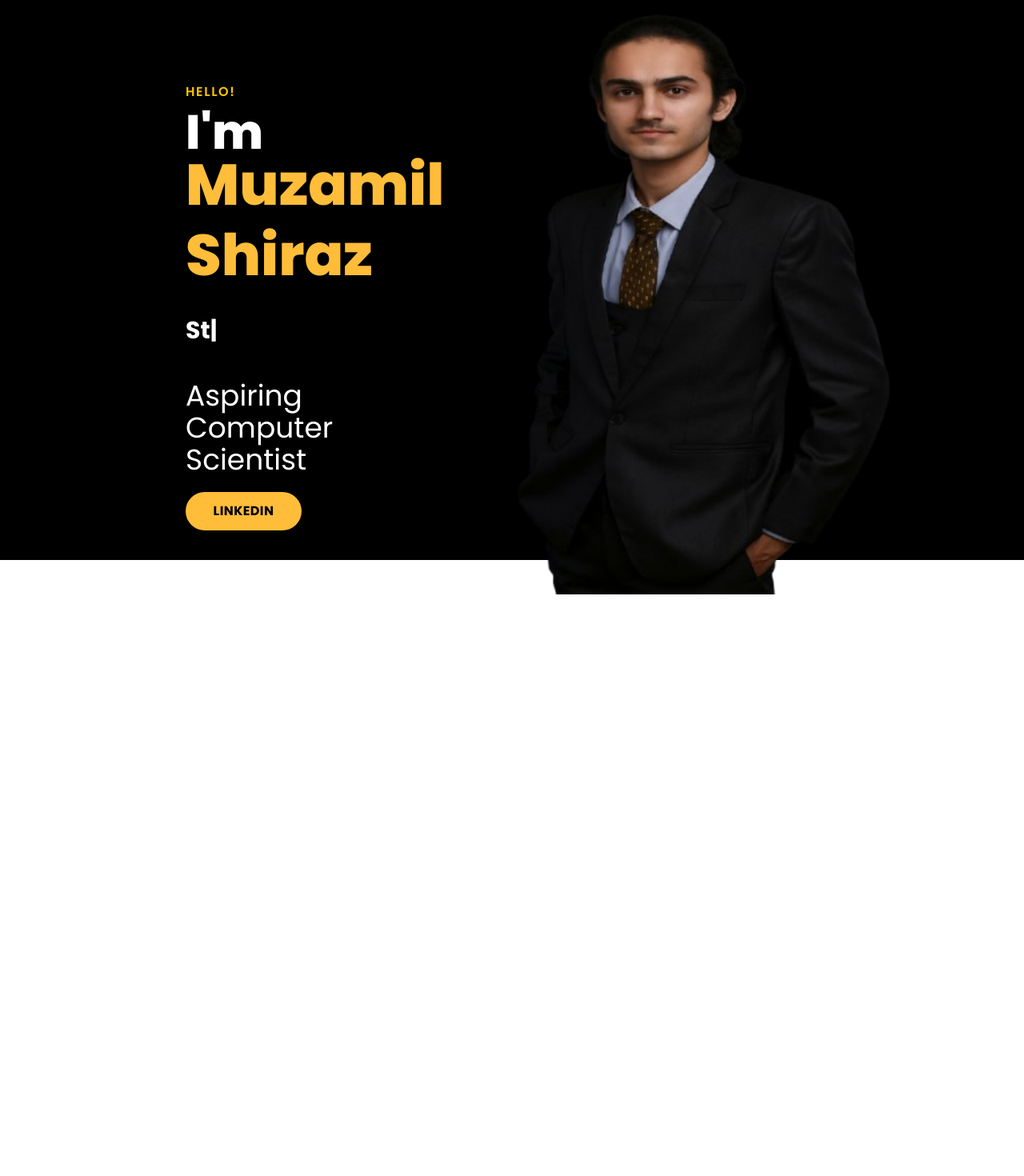
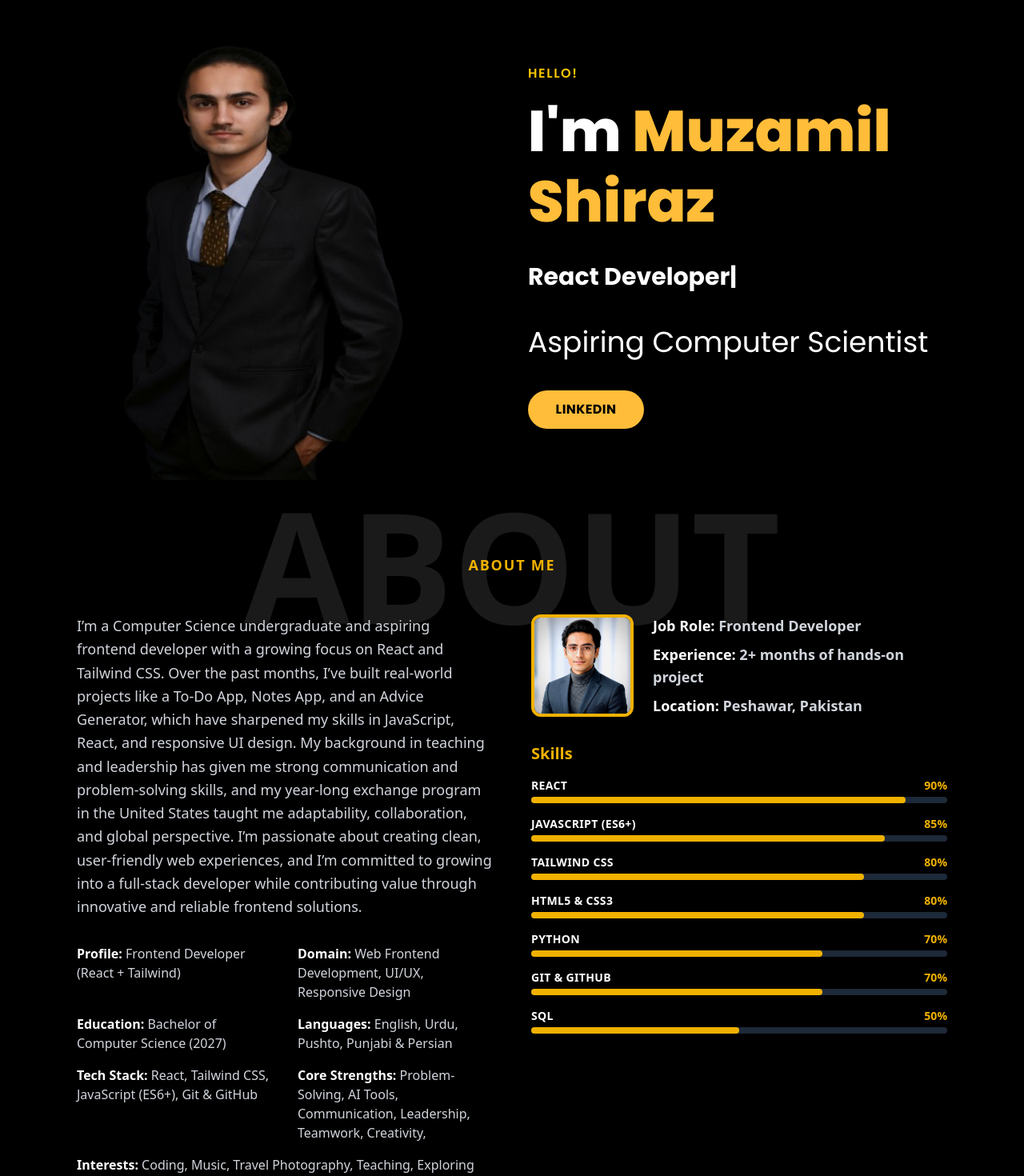
Before and after one commit to muz4miL/Portfolio-React-Tailwind, a React (Vite) app: page / in a window 1280 px wide. Shown: the part 100-1570 px from the top of the page at 80% size. Before the commit the page ends 800 px from the top, so only its background shows below. Built offline with nearby package versions, Linux system fonts and the light colour scheme.

Commit message:
Added Hero Section and updated info inside it

```diff
--- a/src/App.jsx
+++ b/src/App.jsx
@@ -1,6 +1,7 @@
 import Navbar from './Components/Navbar';
 import { useEffect, useState } from 'react';
 import Hero from './Components/Hero';
+import AboutMe from './Components/AboutMe';
 
 function App() {
   const [bgVisible, setBgVisible] = useState(false);
@@ -13,10 +14,11 @@ function App() {
 
   return (
     <div
-      className={`fixed inset-0 min-h-screen w-screen transition-colors duration-1000 ${bgVisible ? 'bg-black' : 'bg-transparent'}`}
+      className={`w-full-0 min-h-screen w-screen transition-colors duration-1000 ${bgVisible ? 'bg-black' : 'bg-transparent'}`}
     >
       <Navbar />
       <Hero />
+      <AboutMe />
       {/* Other sections */}
     </div>
   );
--- /dev/null
+++ b/src/Components/AboutMe.jsx
@@ -0,0 +1,133 @@
+import myImage from '../assets/myImage.png';
+
+const skills = [
+  { name: 'React', level: 90 },
+  { name: 'JavaScript (ES6+)', level: 85 },
+  { name: 'Tailwind CSS', level: 80 },
+  { name: 'HTML5 & CSS3', level: 80 },
+  { name: 'Python', level: 70 },
+  { name: 'Git & GitHub', level: 70 },
+  { name: 'SQL', level: 50 },
+];
+
+export default function AboutMe() {
+  return (
+    <section
+      id="about"
+      className="relative px-4 py-16 overflow-hidden text-white bg-black md:px-12 lg:px-24"
+    >
+      {/* Layered heading design */}
+      <div className="relative flex flex-col items-center justify-center mb-12">
+        {/* Watermark background text */}
+        <span className="pointer-events-none absolute top-1/2 left-1/2 z-0 w-full -translate-x-1/2 -translate-y-1/2 text-center text-6xl font-extrabold whitespace-nowrap text-white opacity-10 select-none sm:text-8xl md:text-[8rem] lg:text-[10rem] xl:text-[12rem]">
+          ABOUT
+        </span>
+        {/* Small heading above watermark */}
+        <span className="relative z-10 text-lg font-bold tracking-widest text-center text-yellow-500 uppercase">
+          About Me
+        </span>
+      </div>
+      {/* Responsive grid */}
+      <div className="relative z-10 grid items-start grid-cols-1 gap-12 lg:grid-cols-2">
+        {/* Left: About text & details */}
+        <div className="flex flex-col justify-center">
+          <p className="mb-8 text-lg leading-relaxed text-gray-300">
+            I’m a Computer Science undergraduate and aspiring frontend developer
+            with a growing focus on React and Tailwind CSS. Over the past
+            months, I’ve built real-world projects like a To-Do App, Notes App,
+            and an Advice Generator, which have sharpened my skills in
+            JavaScript, React, and responsive UI design. My background in
+            teaching and leadership has given me strong communication and
+            problem-solving skills, and my year-long exchange program in the
+            United States taught me adaptability, collaboration, and global
+            perspective. I’m passionate about creating clean, user-friendly web
+            experiences, and I’m committed to growing into a full-stack
+            developer while contributing value through innovative and reliable
+            frontend solutions.
+          </p>
+          <div className="grid grid-cols-1 text-gray-300 gap-x-8 gap-y-4 sm:grid-cols-2">
+            <p>
+              <span className="font-bold text-white">Profile:</span> Frontend
+              Developer (React + Tailwind)
+            </p>
+            <p>
+              <span className="font-bold text-white">Domain:</span> Web Frontend
+              Development, UI/UX, Responsive Design
+            </p>
+            <p>
+              <span className="font-bold text-white">Education:</span> Bachelor
+              of Computer Science (2027)
+            </p>
+            <p>
+              <span className="font-bold text-white">Languages:</span> English,
+              Urdu, Pushto, Punjabi & Persian
+            </p>
+            <p>
+              <span className="font-bold text-white">Tech Stack:</span> React,
+              Tailwind CSS, JavaScript (ES6+), Git & GitHub
+            </p>
+            <p>
+              <span className="font-bold text-white">Core Strengths:</span>{' '}
+              Problem-Solving, AI Tools, Communication, Leadership, Teamwork,
+              Creativity,
+            </p>
+            <p className="sm:col-span-2">
+              <span className="font-bold text-white">Interests:</span> Coding,
+              Music, Travel Photography, Teaching, Exploring Cultures
+            </p>
+          </div>
+        </div>
+        {/* Right: Profile card & skills */}
+        <div className="flex flex-col items-center gap-8 lg:items-start">
+          <div className="flex flex-row items-center w-full gap-6">
+            <img
+              src={myImage}
+              alt="Muzamil Shiraz"
+              className="object-cover w-32 h-32 border-4 border-yellow-500 shadow-lg rounded-xl"
+            />
+            <div className="flex flex-col gap-2">
+              <p className="text-lg font-semibold">
+                Job Role:{' '}
+                <span className="text-gray-300">Frontend Developer</span>
+              </p>
+              <p className="text-lg font-semibold">
+                Experience:{' '}
+                <span className="text-gray-300">
+                  2+ months of hands-on project
+                </span>
+              </p>
+              <p className="text-lg font-semibold">
+                Location:{' '}
+                <span className="text-gray-300">Peshawar, Pakistan</span>
+              </p>
+            </div>
+          </div>
+          {/* Skills */}
+          <div className="w-full">
+            <h3 className="mb-4 text-xl font-bold text-yellow-500">Skills</h3>
+            <div className="space-y-4">
+              {skills.map((skill, i) => (
+                <div key={i}>
+                  <div className="flex justify-between mb-1">
+                    <span className="text-sm font-semibold tracking-wide uppercase">
+                      {skill.name}
+                    </span>
+                    <span className="text-sm font-semibold text-yellow-500">
+                      {skill.level}%
+                    </span>
+                  </div>
+                  <div className="w-full h-2 bg-gray-800 rounded">
+                    <div
+                      className="h-2 bg-yellow-500 rounded"
+                      style={{ width: `${skill.level}%` }}
+                    ></div>
+                  </div>
+                </div>
+              ))}
+            </div>
+          </div>
+        </div>
+      </div>
+    </section>
+  );
+}
--- a/src/Components/Hero.jsx
+++ b/src/Components/Hero.jsx
@@ -1,8 +1,12 @@
 import myImage2 from '../assets/myImage2.png';
-
 import { useEffect, useState, useRef } from 'react';
 
-const words = ['Programmer', 'Teacher', 'Student'];
+const words = [
+  'Frontend Developer',
+  'React Developer',
+  'Programmer',
+  'Teacher',
+];
 
 const Hero = () => {
   // Typing animation
@@ -40,46 +44,78 @@ const Hero = () => {
   }, [displayedText, isDeleting, currentWord]);
 
   return (
-    <div className="relative flex flex-col lg:flex-row-reverse">
-      {/* Image: right for large, background for md/sm */}
-      <div className="absolute inset-0 z-0 h-[350px] w-full md:h-[400px] lg:static lg:mt-10 lg:mr-50 lg:h-[650px] lg:w-[600px]">
+    <>
+      {/* Large screens: inline image left, text right */}
+      <section className="hidden min-h-[600px] w-full flex-row items-center justify-center bg-black md:min-h-[680px] lg:flex xl:min-h-[80vh]">
+        <div className="mr-2 ml-8 flex h-[600px] flex-shrink-0 items-center justify-center">
           <img
             src={myImage2}
             alt="Muzamil Shiraz"
-          className="h-full w-full scale-120 object-cover object-center opacity-60 lg:opacity-100"
+            className="h-[600px] w-auto max-w-[400px] rounded-2xl object-contain shadow-xl lg:mr-18 lg:h-[700px] xl:h-[100vh] xl:max-w-[500px]"
           />
         </div>
-
-      <div
-        className={`relative z-10 ml-4 flex flex-1 items-center justify-center transition-opacity duration-700 md:ml-14 lg:ml-46 ${show ? 'opacity-100' : 'opacity-0'}`}
-      >
-        <div className="mt-25 flex flex-1 flex-col justify-center pl-12">
-          <span className="font-poppins text-md mb-2 font-semibold tracking-widest text-yellow-400">
+        <div className="flex flex-col justify-center flex-1 px-4 text-left lg:max-w-xl xl:ml-8 xl:max-w-2xl">
+          <span className="mb-4 font-semibold tracking-widest text-yellow-400 font-poppins text-md xl:mb-6">
             HELLO!
           </span>
-
-          <h1 className="font-poppins mb-10 text-6xl font-extrabold text-white">
+          <h1 className="mb-8 text-4xl font-extrabold text-white font-poppins lg:mb-10 lg:text-7xl xl:mb-10">
             I'm{' '}
-            <span className="text-6xl text-[#ffbd39] md:text-7xl">
+            <span className="text-4xl text-[#ffbd39] lg:text-7xl">
               Muzamil <br />
-              <span className="mt-4 block">Shiraz</span>
+              <span className="block mt-4">Shiraz</span>
             </span>
           </h1>
-
-          <h2 className="font-poppins mb-10 min-h-[2.5rem] text-2xl font-bold text-white md:text-3xl">
+          <h2 className="font-poppins mb-8 min-h-[2.5rem] text-lg font-bold text-white lg:mb-10 lg:text-3xl xl:mb-10">
             <span>{displayedText}</span>
             <span className="animate-blink">|</span>
           </h2>
-
-          <p className="font-poppins mb-5 text-4xl text-white">
+          <p className="mb-6 text-xl text-white font-poppins lg:mb-10 lg:text-4xl xl:mb-10">
             Aspiring Computer Scientist
           </p>
-          <button className="font-poppins w-[145px] rounded-full bg-[#FFBD39] px-6 py-3 text-center text-base font-bold tracking-wide text-black hover:bg-[#FFC300] active:bg-[#FFB000]">
+          <button className="font-poppins w-[145px] rounded-full bg-[#FFBD39] px-6 py-3 text-base font-bold tracking-wide text-black hover:bg-[#FFC300] active:bg-[#FFB000]">
+            LINKEDIN
+          </button>
+        </div>
+      </section>
+
+      {/* Medium and small screens: background image, centered text */}
+      <section
+        className="relative flex min-h-[600px] w-full flex-col items-center justify-center bg-black bg-center bg-no-repeat md:min-h-[680px] lg:hidden"
+        style={{
+          backgroundImage: `url(${myImage2})`,
+          backgroundSize: 'contain',
+        }}
+      >
+        {/* Overlay for contrast */}
+        <div className="absolute inset-0 z-0 bg-black/40" />
+        <div
+          className={`relative z-10 flex w-full flex-1 items-center justify-center transition-opacity duration-700 ${show ? 'opacity-100' : 'opacity-0'}`}
+        >
+          <div className="flex flex-col items-center justify-center w-full px-4 text-center sm:px-8">
+            <span className="mb-4 font-semibold tracking-widest text-yellow-400 font-poppins text-md">
+              HELLO!
+            </span>
+            <h1 className="mb-8 text-4xl font-extrabold text-white font-poppins sm:text-5xl md:text-6xl">
+              I'm{' '}
+              <span className="text-4xl text-[#ffbd39] sm:text-5xl md:text-6xl">
+                Muzamil <br />
+                <span className="block mt-4">Shiraz</span>
+              </span>
+            </h1>
+            <h2 className="font-poppins mb-8 min-h-[2.5rem] text-lg font-bold text-white sm:text-xl md:text-2xl">
+              <span>{displayedText}</span>
+              <span className="animate-blink">|</span>
+            </h2>
+            <p className="mb-6 text-xl text-white font-poppins sm:text-2xl md:text-3xl">
+              Aspiring Computer Scientist
+            </p>
+            <button className="font-poppins w-[145px] rounded-full bg-[#FFBD39] px-6 py-3 text-base font-bold tracking-wide text-black hover:bg-[#FFC300] active:bg-[#FFB000]">
               LINKEDIN
             </button>
           </div>
         </div>
-    </div>
+      </section>
+    </>
   );
 };
 
--- a/src/Components/Navbar.jsx
+++ b/src/Components/Navbar.jsx
@@ -1,54 +1,101 @@
-import { useState } from 'react';
+import { useState, useEffect } from 'react';
 
 const Navbar = () => {
   const [isOpen, setIsOpen] = useState(false);
 
+  // Lock body scroll when menu is open
+  useEffect(() => {
+    if (isOpen) {
+      document.body.classList.add('overflow-hidden');
+    } else {
+      document.body.classList.remove('overflow-hidden');
+    }
+    return () => {
+      document.body.classList.remove('overflow-hidden');
+    };
+  }, [isOpen]);
+
   function toggleMenu() {
-    setIsOpen(!isOpen);
+    setIsOpen((prev) => !prev);
+  }
+
+  function closeMenu() {
+    setIsOpen(false);
   }
 
   return (
-    <nav className="sticky top-0 z-50 border-none shadow-none">
-      <div className="mt-1 mb-2 flex w-full items-center justify-between py-4 md:mt-1 lg:mt-3">
+    <nav className="sticky top-0 z-50 mb-2 shadow-2xl rounded-b-xl bg-gradient-to-r from-black/80 via-black/60 to-black/80 backdrop-blur-lg">
+      <div className="mt-1 bg-black md:mt-1 lg:mt-3">
+        <div className="flex items-center justify-between w-full py-4">
           <a
             href="/"
-          className="font-poppins ml-4 text-2xl font-extrabold tracking-wide text-white md:ml-26 lg:ml-56 lg:text-3xl"
+            className="ml-4 text-2xl font-extrabold tracking-wide text-white font-poppins md:ml-26 lg:ml-56 lg:text-3xl"
           >
             Muzamil Shiraz
           </a>
 
-        <div
+          {/* Hamburger button visible below xl (1280px) */}
+          <div className="flex items-center mr-4 cursor-pointer md:mr-26 xl:hidden">
+            <button
+              aria-label="Open menu"
+              aria-expanded={isOpen}
               onClick={toggleMenu}
-          className="mr-4 flex cursor-pointer items-center md:mr-26 lg:hidden"
+              className="p-2 transition rounded hover:bg-gray-700 focus:outline-none"
             >
-          <button onClick={() => toggleMenu()} className="focus:outline-none">
-            <span className="my-1 block h-0.5 w-4 rounded bg-gray-500"></span>
-            <span className="my-1 block h-0.5 w-4 rounded bg-gray-500"></span>
-            <span className="my-1 block h-0.5 w-4 rounded bg-gray-500"></span>
+              <span className="my-1 block h-0.5 w-6 rounded bg-gray-400"></span>
+              <span className="my-1 block h-0.5 w-6 rounded bg-gray-400"></span>
+              <span className="my-1 block h-0.5 w-6 rounded bg-gray-400"></span>
             </button>
-          <span className="font-poppins ml-2 font-semibold tracking-wide text-gray-400 uppercase">
+            <span className="ml-2 text-base font-semibold tracking-wide text-gray-300 uppercase font-poppins sm:text-lg">
               Menu
             </span>
           </div>
 
+          {/* Mobile menu overlay below xl (1280px) */}
           {isOpen && (
-          <ul className="font-poppins absolute top-full left-0 z-40 flex w-full flex-col items-center justify-center bg-black py-8 lg:hidden">
+            <div className="fixed inset-0 z-50 flex flex-col items-center justify-center font-poppins bg-black/90 xl:hidden">
+              <button
+                aria-label="Close menu"
+                onClick={closeMenu}
+                className="absolute p-2 text-gray-200 bg-gray-800 rounded-full top-6 right-6 hover:bg-gray-700 focus:outline-none"
+              >
+                <svg
+                  xmlns="http://www.w3.org/2000/svg"
+                  fill="none"
+                  viewBox="0 0 24 24"
+                  strokeWidth={2}
+                  stroke="currentColor"
+                  className="h-7 w-7"
+                >
+                  <path
+                    strokeLinecap="round"
+                    strokeLinejoin="round"
+                    d="M6 18L18 6M6 6l12 12"
+                  />
+                </svg>
+              </button>
+              <ul className="flex flex-col items-center justify-center w-full gap-8">
+                {['Home', 'About', 'Resume', 'Projects', 'Contact'].map(
+                  (link) => (
+                    <li
+                      key={link}
+                      className="text-2xl font-semibold text-gray-200 transition-colors cursor-pointer hover:text-yellow-400"
+                      onClick={closeMenu}
+                    >
+                      {link}
+                    </li>
+                  ),
+                )}
+              </ul>
+            </div>
+          )}
+
+          {/* Desktop nav links only on xl and above */}
+          <ul className="hidden mr-4 space-x-8 text-lg font-normal gap-x-5 md:mr-16 xl:mr-65 xl:flex">
             {['Home', 'About', 'Resume', 'Projects', 'Contact'].map((link) => (
               <li
                 key={link}
-                className="mb-6 cursor-pointer text-xl text-gray-200 transition-colors hover:text-yellow-400"
-              >
-                {link}
-              </li>
-            ))}
-          </ul>
-        )}
-
-        <ul className="mr-4 hidden gap-x-5 space-x-8 text-lg font-normal md:mr-16 lg:mr-65 lg:flex">
-          {['Home', 'About', 'Resume', 'Projects', 'Contact'].map((link) => (
-            <li
-              key={link}
-              className="group relative cursor-pointer font-normal text-white hover:text-yellow-400"
+                className="relative font-normal text-white cursor-pointer group hover:text-yellow-400"
               >
                 {link}
                 <span className="absolute -bottom-1 left-0 h-0.5 w-full origin-left scale-x-0 rounded bg-yellow-400 transition-transform duration-300 group-hover:scale-x-100"></span>
@@ -56,6 +103,7 @@ const Navbar = () => {
             ))}
           </ul>
         </div>
+      </div>
     </nav>
   );
 };
--- a/src/index.css
+++ b/src/index.css
@@ -1,9 +1,11 @@
 @import 'tailwindcss';
 
-body {
+body,
+html {
   margin: 0;
+  padding: 0;
+  background: #000; /* Ensures no white background leaks */
 }
-
 /* Blinking cursor animation for typing effect */
 .animate-blink {
   animation: blink 1s steps(2, start) infinite;
```
Lines whose indentation alone changed are shown as unchanged.
